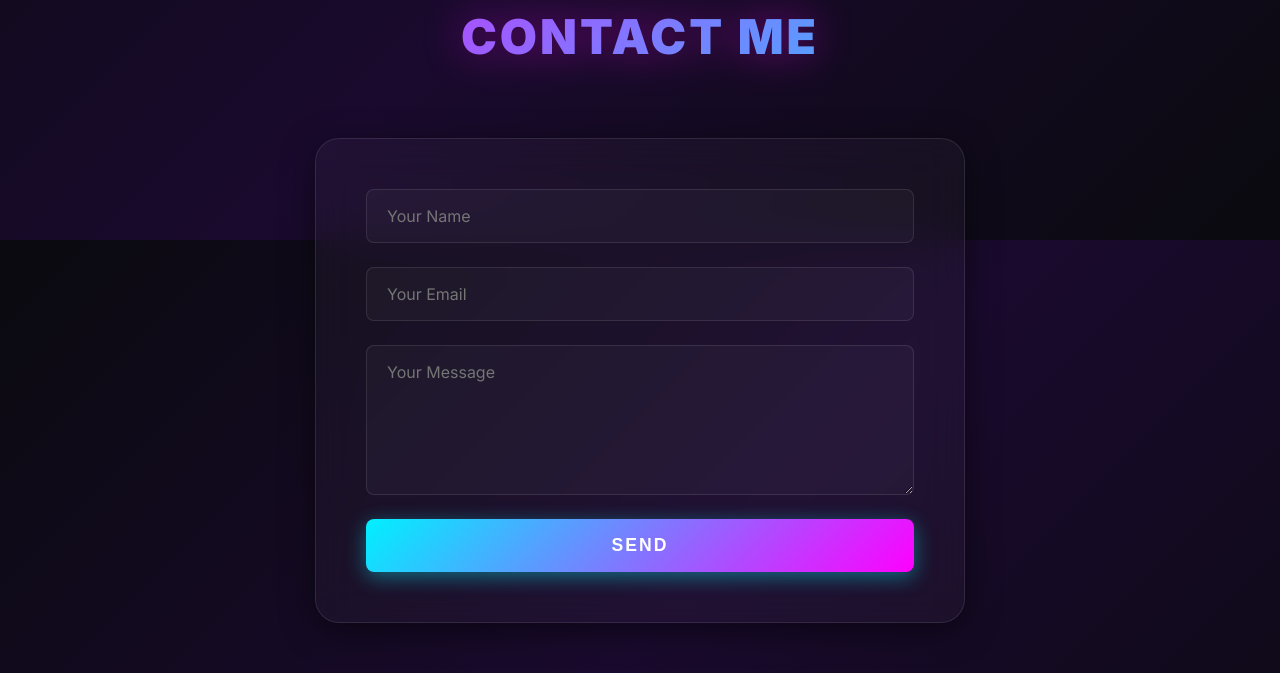
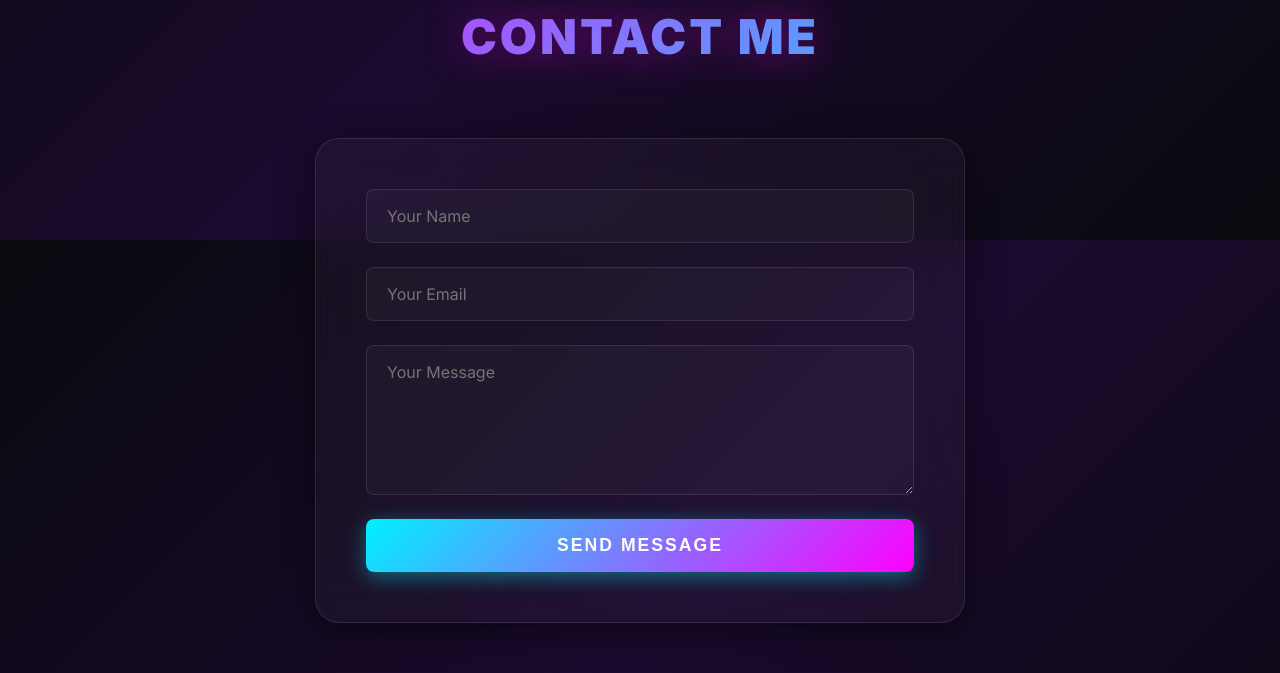
Before and after one commit to ale55777/Ali-s-portfolio, a React (Vite) app: page / in a window 1280 px wide. Shown: the part 8560-9233 px from the top of the page. Built offline with nearby package versions, Linux system fonts and the light colour scheme.

Commit message:
fix: reconnect EmailJS with new Gmail service (service_m89yrh7) - contact form working

```diff
--- a/src/components/Contact.tsx
+++ b/src/components/Contact.tsx
@@ -1,45 +1,52 @@
-import { useState } from "react";
+import { useState, useEffect } from "react";
 import emailjs from "@emailjs/browser";
 
+// ✅ EmailJS credentials
+const SERVICE_ID  = "service_m89yrh7";
+const TEMPLATE_ID = "template_52hh4rm";
+const PUBLIC_KEY  = "b9cSeGZOsYUWneZJL";
+
 export default function Contact() {
-  const [form, setForm] = useState({
-    name: "",
-    email: "",
-    message: "",
-  });
+  const [form, setForm] = useState({ name: "", email: "", message: "" });
+  const [status, setStatus] = useState<"idle" | "sending" | "success" | "error">("idle");
 
-  // 👇 Explicit event typing for inputs + textarea
+  // ✅ Initialize EmailJS once when component mounts (required for v4+)
+  useEffect(() => {
+    emailjs.init(PUBLIC_KEY);
+  }, []);
+
   const handleChange = (
     e: React.ChangeEvent<HTMLInputElement | HTMLTextAreaElement>
   ) => {
     setForm({ ...form, [e.target.name]: e.target.value });
   };
 
-  // 👇 Explicit event typing for form submit
   const handleSubmit = (e: React.FormEvent<HTMLFormElement>) => {
     e.preventDefault();
+    setStatus("sending");
 
     emailjs
       .send(
-        "service_8sbi4er", // ✅ Your Service ID
-        "template_52hh4rm", // ✅ Your Template ID
+        SERVICE_ID,
+        TEMPLATE_ID,
         {
-          from_name: form.name,
+          from_name:  form.name,
           from_email: form.email,
-          message: form.message,
-        },
-        "b9cSeGZOsYUWneZJL" // ✅ Your Public Key
+          message:    form.message,
+        }
+        // ✅ No 4th argument needed — public key is set via init() above
       )
-      .then(
-        () => {
-          alert("✅ Message sent successfully!");
-          setForm({ name: "", email: "", message: "" }); // clear form
-        },
-        (error) => {
-          console.error(error);
-          alert("❌ Failed to send message. Try again later!");
-        }
-      );
+      .then(() => {
+        setStatus("success");
+        setForm({ name: "", email: "", message: "" });
+        // Reset status back to idle after 4 seconds
+        setTimeout(() => setStatus("idle"), 4000);
+      })
+      .catch((error) => {
+        console.error("EmailJS error:", error);
+        setStatus("error");
+        setTimeout(() => setStatus("idle"), 4000);
+      });
   };
 
   return (
@@ -70,9 +77,27 @@ export default function Contact() {
           onChange={handleChange}
           required
         ></textarea>
-        <button className="btn primary" type="submit">
-          Send
+
+        <button
+          className="btn primary"
+          type="submit"
+          disabled={status === "sending"}
+          style={{ opacity: status === "sending" ? 0.7 : 1, cursor: status === "sending" ? "not-allowed" : "pointer" }}
+        >
+          {status === "sending" ? "Sending..." : "Send Message"}
         </button>
+
+        {/* Status Messages */}
+        {status === "success" && (
+          <p style={{ color: "#4ade80", marginTop: "10px", fontWeight: 600 }}>
+            ✅ Message sent successfully! I'll get back to you soon.
+          </p>
+        )}
+        {status === "error" && (
+          <p style={{ color: "#f87171", marginTop: "10px", fontWeight: 600 }}>
+            ❌ Failed to send. Please check your EmailJS dashboard or try again.
+          </p>
+        )}
       </form>
     </section>
   );
```
